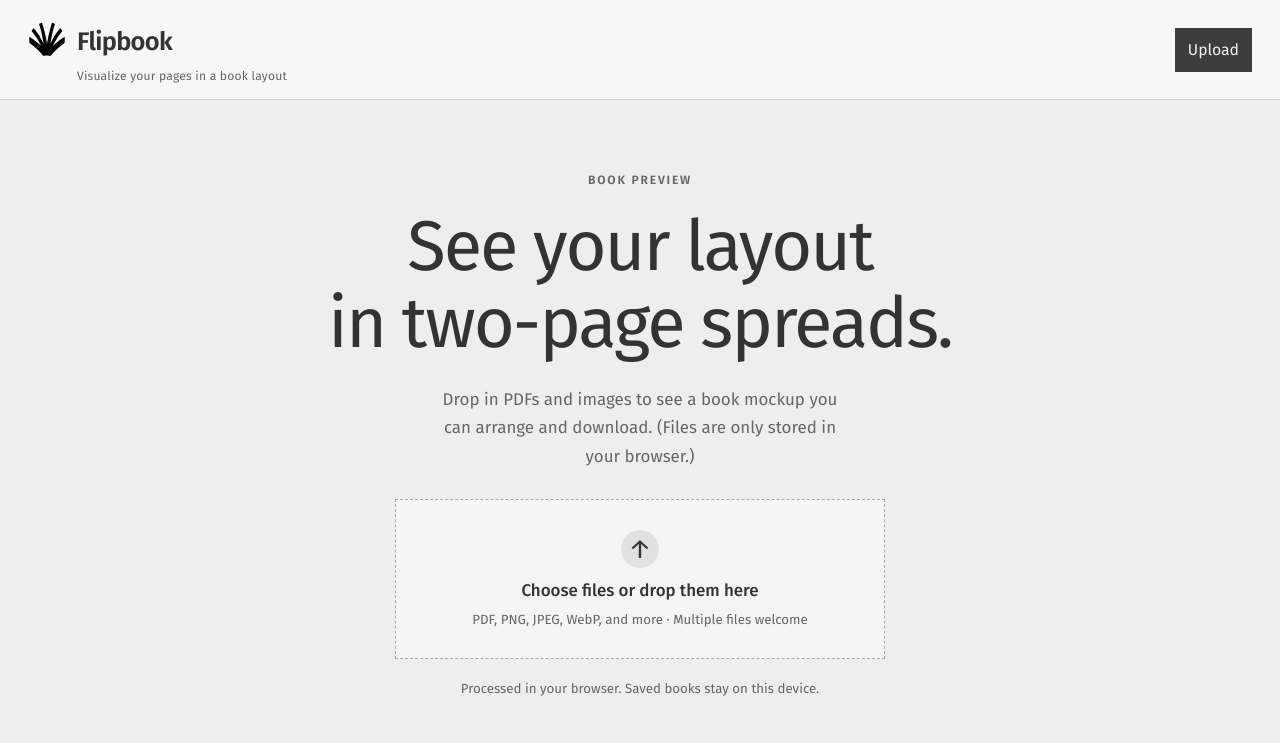
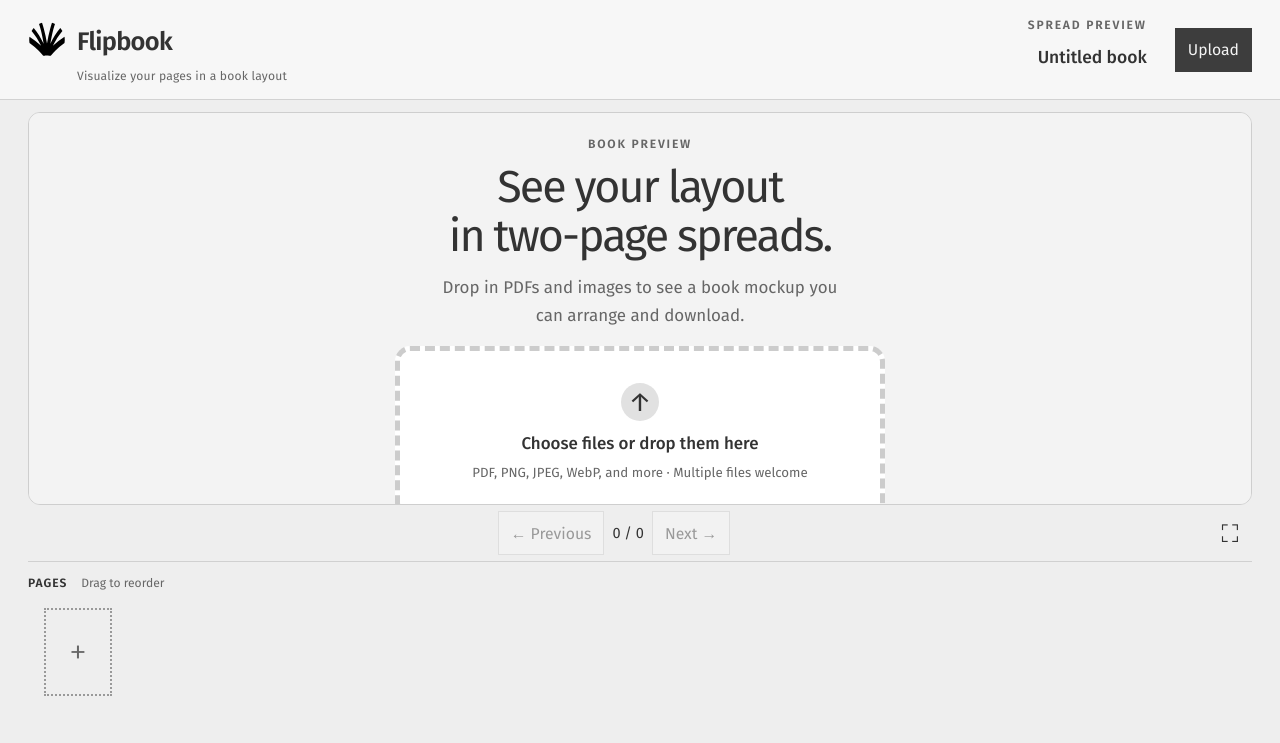
Before and after one commit to curious-studio/flipbook, a React (Vite) app: page / in a window 1280 px wide. Shown: the top 743 px of the page. Built offline with nearby package versions, Linux system fonts and the light colour scheme.

Commit message:
Launch with empty book panel; update upload drop zone and privacy text, polish up interactions

```diff
--- a/src/App.css
+++ b/src/App.css
@@ -21,7 +21,7 @@
 .eyebrow { display: block; color: #666666; font-size: 0.625rem; font-weight: 600; letter-spacing: 1.8px; }
 .empty-state h1 { font-family: 'Fira Sans', sans-serif; font-size: clamp(2.375rem, 5.5vw, 4rem); line-height: 1.09; letter-spacing: -2px; font-weight: 400; margin: 22px 0; color: #333333; }
 .empty-state p { max-width: 410px; font-size: 0.875rem; line-height: 1.7; color: #666666; margin: 0 0 28px; }
-.drop-zone { display: flex; flex-direction: column; align-items: center; gap: 12px; width: min(100%, 490px); padding: 30px 20px; border: 1px dashed #aaaaaa; border-radius: 12px; background: #f5f5f5; }
+.app .drop-zone { display: flex; flex-direction: column; align-items: center; gap: 12px; width: min(100%, 490px); padding: 36px 28px; border: 5px dashed #cccccc; border-radius: 15px; background: #ffffff; }
 .drop-zone strong { font-size: 0.875rem; font-weight: 500; }
 .drop-zone > span:last-child { font-size: 0.6875rem; color: #666666; }
 .upload-symbol { display: grid; place-items: center; background: #e1e1e1; border-radius: 50%; width: 38px; height: 38px; font-size: 1.375rem; }
@@ -275,6 +275,11 @@
 /* Let the header and controls determine the space available to the book. */
 .reader-layout { display: grid; grid-template-columns: minmax(0, 1fr); grid-template-rows: auto minmax(12rem, 1fr) auto auto; min-width: 0; height: max(32rem, calc(100dvh - var(--header-height))); padding-top: 12px; }
 .reader-layout .stage { height: auto; min-height: 0; min-width: 0; margin-top: 0; }
+.stage.stage-empty { background: #f3f3f3; }
+.stage > .empty-state { min-height: 100%; padding: 24px 16px; }
+.stage > .empty-state h1 { font-size: clamp(2rem, 3.5vw, 3rem); margin: 12px 0; }
+.stage > .empty-state p { margin-bottom: 16px; }
+.stage .drop-zone { padding: 32px 28px; gap: 12px; }
 .reader-note .layout-note { margin: 0 0 12px; }
 .workspace:fullscreen .reader-layout { height: max(32rem, calc(100dvh - 20px)); }
 .preview-footer { align-items: center; gap: 8px; flex-wrap: wrap; }
--- a/src/App.tsx
+++ b/src/App.tsx
@@ -41,7 +41,7 @@ export default function App() {
   const [currentPage, setCurrentPage] = useState(0)
   const [title, setTitle] = useState('Untitled book')
   const [showLaunch, setShowLaunch] = useState(false)
-  const [hasBook, setHasBook] = useState(false)
+  const [hasBook, setHasBook] = useState(true)
   const [currentBookId, setCurrentBookId] = useState<string | null>(null)
   const [createdAt, setCreatedAt] = useState(() => Date.now())
   const [books, setBooks] = useState<BookSummary[]>([])
@@ -278,7 +278,7 @@ export default function App() {
     if (busy || !canReplace()) return
     resetHistory()
     setClearedBook(null)
-    setPages([]); setHasBook(false); setCurrentBookId(null); setCurrentPage(0); setTitle('Untitled book'); setDirty(false); setStatus(''); setError(null)
+    setPages([]); setHasBook(true); setShowLaunch(false); setCurrentBookId(null); setCurrentPage(0); setTitle('Untitled book'); setDirty(false); setStatus(''); setError(null)
   }
   const fullscreen = async () => {
     try {
@@ -286,6 +286,20 @@ export default function App() {
       else await workspaceRef.current?.requestFullscreen()
     } catch { setError('Fullscreen is unavailable in this browser.') }
   }
+
+  const emptyBookContent = (
+    <div className="empty-state" onDrop={(e) => {
+      if (showLaunch) { e.preventDefault(); e.stopPropagation(); void handleFiles(e.dataTransfer.files) }
+    }} onDragOver={(e) => e.preventDefault()}>
+              <span className="eyebrow">BOOK PREVIEW</span>
+              <h1>See your layout<br />in two-page spreads.</h1>
+              <p>Drop in PDFs and images to see a book mockup you can arrange and download.</p>
+              <button className="drop-zone" onClick={() => fileInputRef.current?.click()} disabled={busy}>
+                <span className="upload-symbol" aria-hidden="true">↑</span><strong>Choose files or drop them here</strong><span>PDF, PNG, JPEG, WebP, and more · Multiple files welcome</span>
+              </button>
+              <div className="privacy-note">Files are only stored and processed in your browser. Saved books stay on this device.</div>
+            </div>
+  )
 
   return (
     <div className="app" style={{ '--header-height': `${headerHeight}px` } as CSSProperties}>
@@ -315,20 +329,20 @@ export default function App() {
             {loading && <div className="notice"><span>{progress ? `Importing ${progress.file} · Page ${progress.current} of ${progress.total}` : 'Opening pages…'}</span></div>}
           </div>
           {!hasBook || showLaunch ? (
-            <div className="empty-state" onDrop={(e) => { e.preventDefault(); void handleFiles(e.dataTransfer.files) }} onDragOver={(e) => e.preventDefault()}>
-              <span className="eyebrow">BOOK PREVIEW</span>
-              <h1>See your layout<br />in two-page spreads.</h1>
-              <p>Drop in PDFs and images to see a book mockup you can arrange and download. (Files are only stored in your browser.)</p>
-              <button className="drop-zone" onClick={() => fileInputRef.current?.click()} disabled={busy}>
-                <span className="upload-symbol" aria-hidden="true">↑</span><strong>Choose files or drop them here</strong><span>PDF, PNG, JPEG, WebP, and more · Multiple files welcome</span>
-              </button>
-              <div className="privacy-note">Processed in your browser. Saved books stay on this device.</div>
-            </div>
+            emptyBookContent
           ) : (
             <div className="reader-layout">
               <div className="reader-note">{mixed && <p className="layout-note">Single-page view preserves each page’s shape. Spreads fit pages inside the first page’s proportions.</p>}</div>
-              <div className="stage" ref={attachStage} aria-label="Document preview" tabIndex={0}>
-                <div className="stage-content" style={{ width: Math.max(area.width, size.width * (single ? 1 : 2) + 48), height: Math.max(area.height, size.height + 48) }}>
+              <div className={'stage' + (!pages.length ? ' stage-empty' : '')} ref={attachStage} aria-label="Document preview. Drop PDFs or images to add pages." tabIndex={0}
+                onDragOver={(e) => {
+                  e.preventDefault()
+                  e.dataTransfer.dropEffect = !busy && e.dataTransfer.types.includes('Files') ? 'copy' : 'none'
+                }}
+                onDrop={(e) => {
+                  e.preventDefault(); e.stopPropagation()
+                  if (!busy && e.dataTransfer.files.length) void handleFiles(e.dataTransfer.files, 'append')
+                }}>
+                {!pages.length ? emptyBookContent : <div className="stage-content" style={{ width: Math.max(area.width, size.width * (single ? 1 : 2) + 48), height: Math.max(area.height, size.height + 48) }}>
                   {pages.length > 0 && area.width > 0 && (single ? <div className="single-page" style={{ width: size.width, height: size.height }}><img src={source.dataUrl} alt={`Page ${currentPage + 1} of ${pages.length}`} /></div> :
                     <div className="flip-frame" style={{ width: size.width * 2, height: size.height, pointerEvents: busy ? 'none' : 'auto' }}><HTMLFlipBook key={`${previewGeneration}:${pages.map((p) => p.id).join(',')}:${shadows}`}
                       ref={flipRef} width={pages[0].width} height={pages[0].height} size="stretch" minWidth={1} maxWidth={10000} minHeight={1} maxHeight={10000}
@@ -342,7 +356,7 @@ export default function App() {
                       onFlip={(e: { data: number }) => setCurrentPage(e.data)}>
                       {pageElements}
                     </HTMLFlipBook></div>)}
-                </div>
+                </div>}
               </div>
 
               <div className="preview-footer">
```
